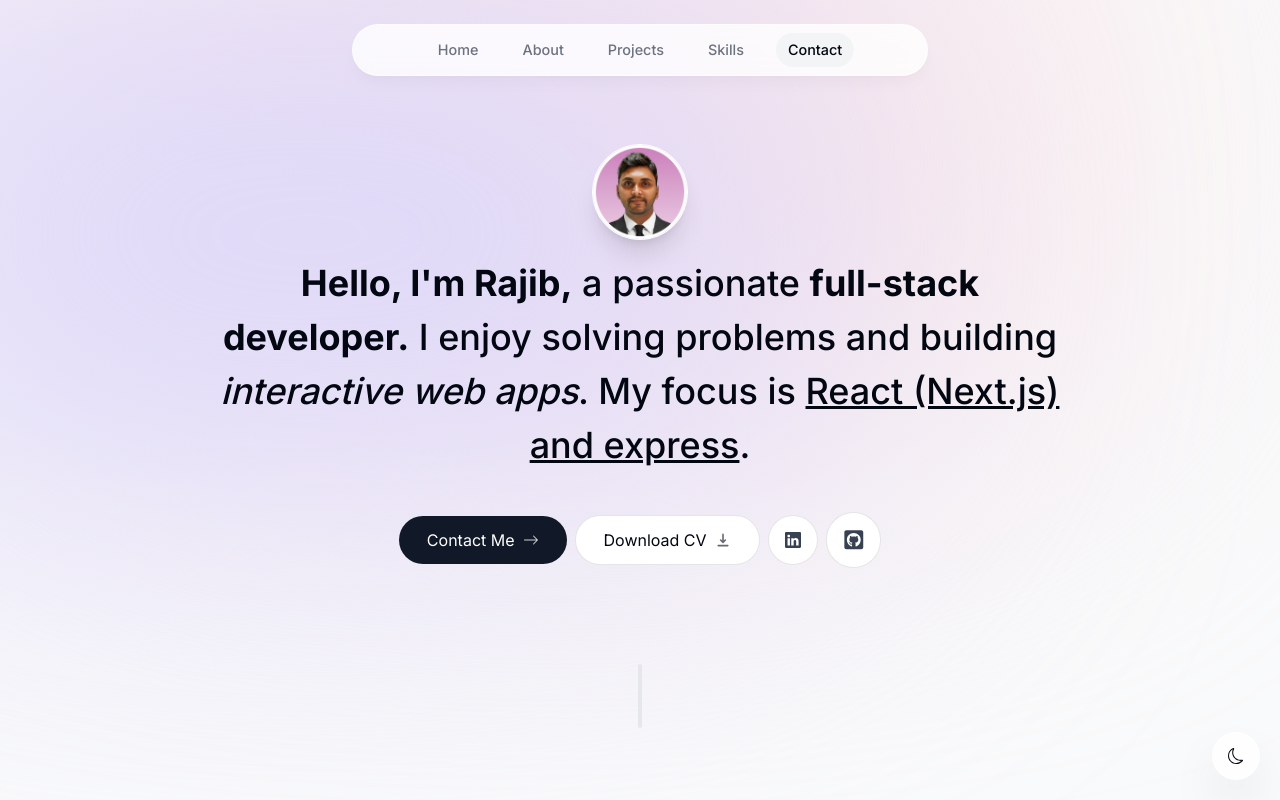
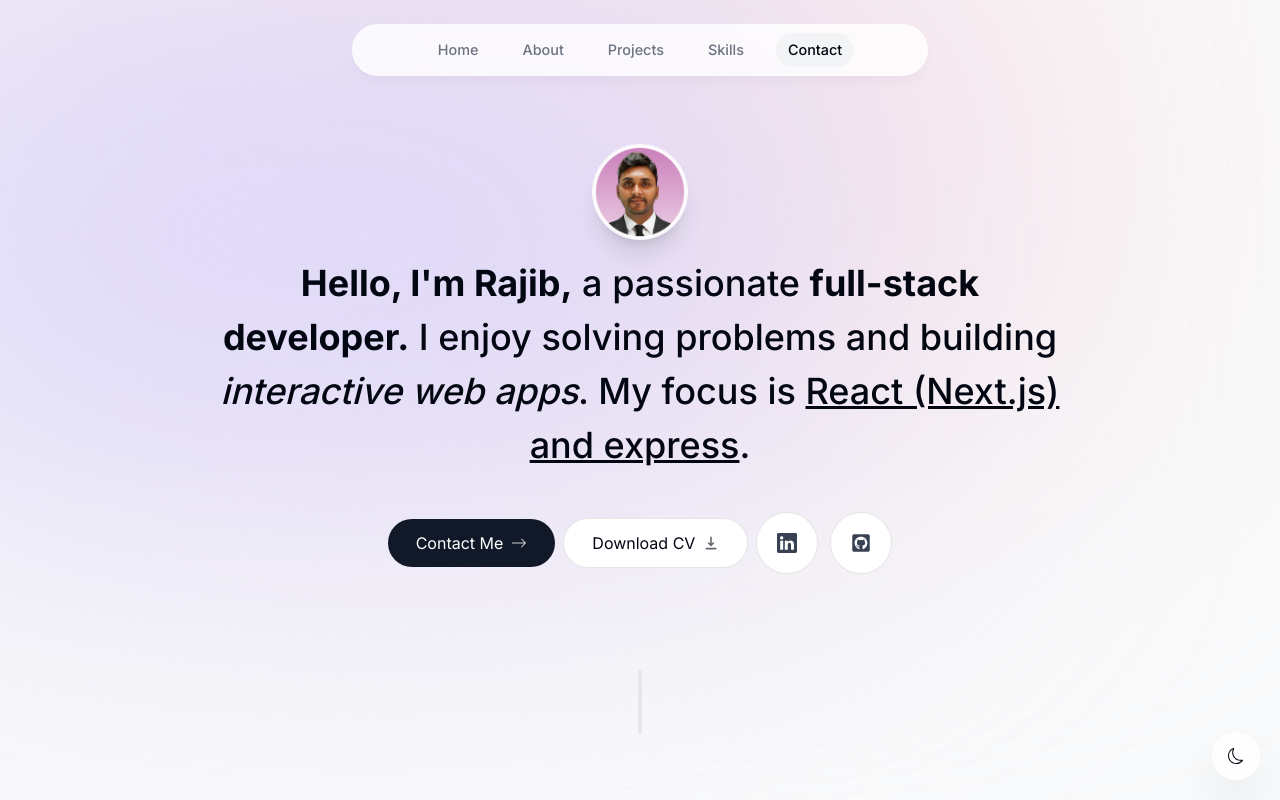
Before and after one commit to rajibdas51/devfolio, a Next.js app: page / in a window 1280 px wide. Shown: the top 800 px of the page. Built offline with nearby package versions, Linux system fonts and the light colour scheme; no server answers.

Commit message:
fix buttons

```diff
--- a/components/intro.tsx
+++ b/components/intro.tsx
@@ -74,8 +74,10 @@
           Download CV{' '}
           <HiDownload className='opacity-60 group-hover:translate-y-1 transition' />
         </a>
+
+        <div className='flex flex-row  gap-3'>
           <a
-          className='bg-white p-4 text-gray-700 hover:text-gray-950 flex items-center gap-2 rounded-full focus:scale-[1.15] hover:scale-[1.15] active:scale-105 transition cursor-pointer borderBlack dark:bg-white/10 dark:text-white/60'
+            className='bg-white p-5 text-xl text-gray-700 hover:text-gray-950 flex items-center gap-2 rounded-full focus:scale-[1.15] hover:scale-[1.15] active:scale-105 transition cursor-pointer borderBlack dark:bg-white/10 dark:text-white/60'
             href='https://www.linkedin.com/in/rajib-chandra-das/'
             target='_blank'
           >
@@ -83,12 +85,13 @@
           </a>
 
           <a
-          className='bg-white p-4 text-gray-700 flex items-center gap-2 text-[1.35rem] rounded-full focus:scale-[1.15] hover:scale-[1.15] hover:text-gray-950 active:scale-105 transition cursor-pointer borderBlack dark:bg-white/10 dark:text-white/60'
+            className='bg-white text-xl p-5 text-gray-700 flex items-center gap-2 text-[1.35rem] rounded-full focus:scale-[1.15] hover:scale-[1.15] hover:text-gray-950 active:scale-105 transition cursor-pointer borderBlack dark:bg-white/10 dark:text-white/60'
             href='https://github.com/rajibdas51/'
             target='_blank'
           >
             <FaGithubSquare />
           </a>
+        </div>
       </motion.div>
     </section>
   );
```
Lines whose indentation alone changed are shown as unchanged.
